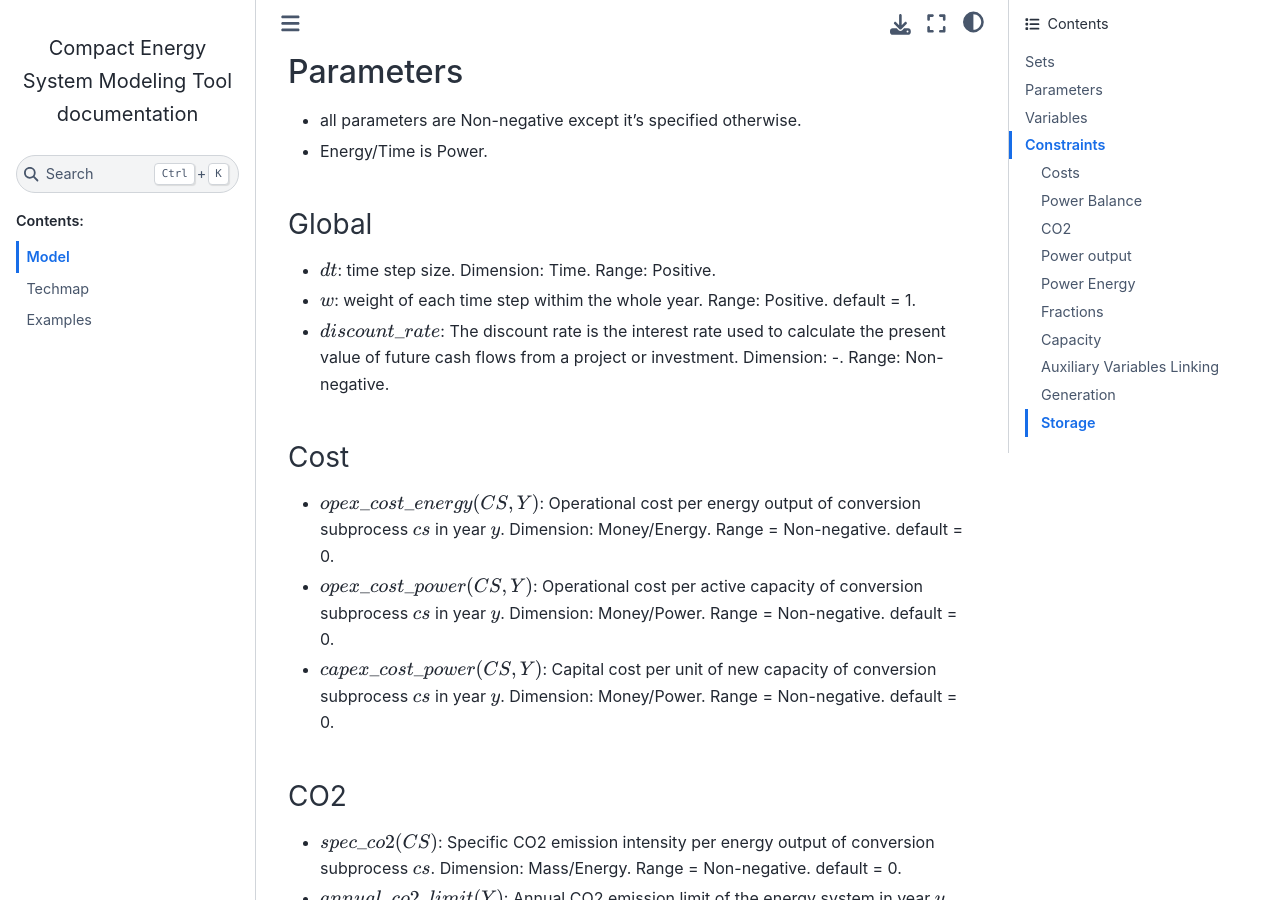
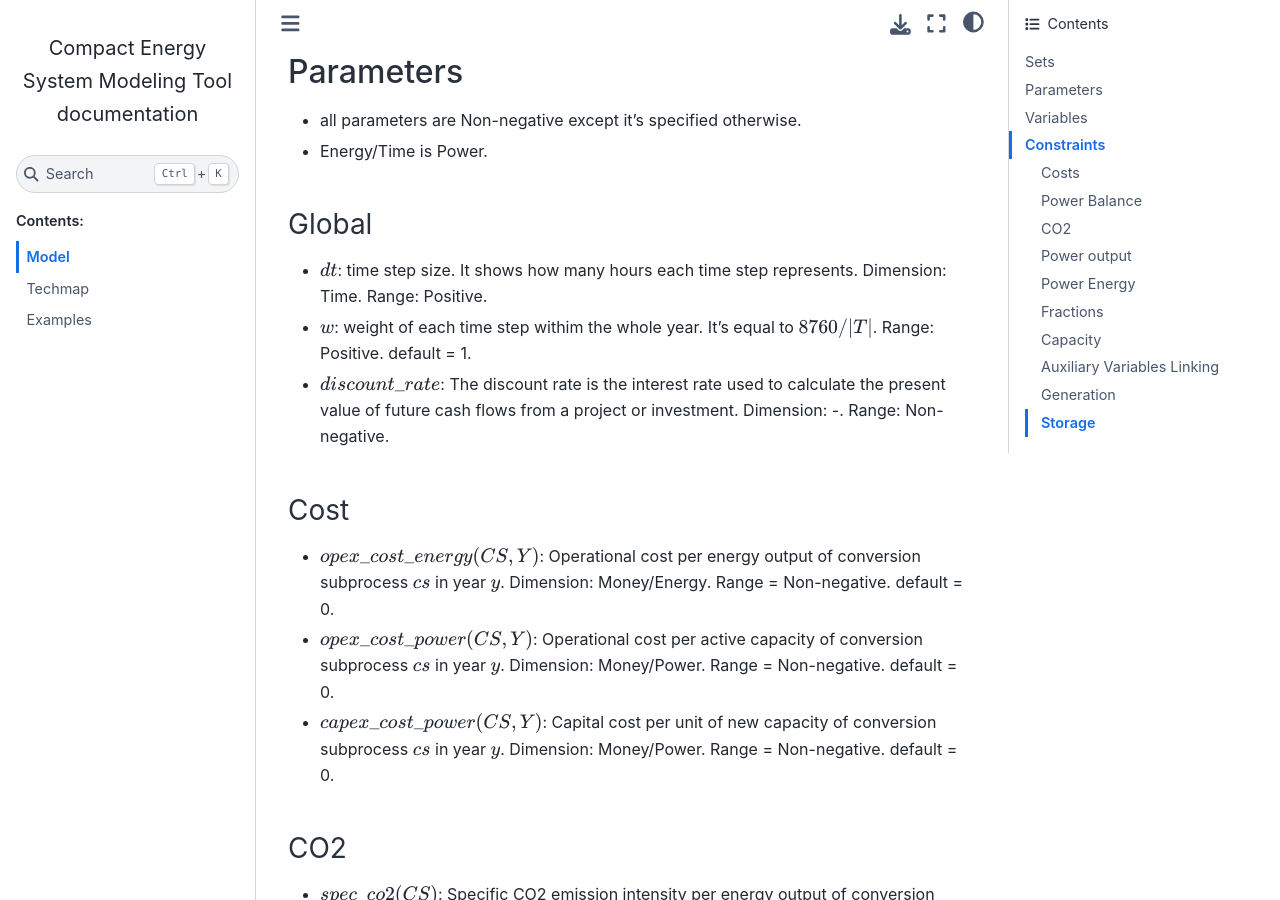
Before and after one commit to EINS-TUDa/CESM, a Sphinx documentation site: the page built from docs/source/model.rst, in a window 1280 px wide and 900 px high, scrolled down 437 px. Built offline with Sphinx 7.4.7 and the Sphinx Book theme 1.1.4, drawn with Linux system fonts in a browser that asks for light colours.

Commit message:
dt and w definitions completed

```diff
--- a/docs/source/model.rst
+++ b/docs/source/model.rst
@@ -17,8 +17,8 @@ Parameters
 
 Global
 ~~~~~~
-- :math:`dt`: time step size. Dimension: Time. Range: Positive.
-- :math:`w`: weight of each time step withim the whole year. Range: Positive. default = 1.
+- :math:`dt`: time step size. It shows how many hours each time step represents. Dimension: Time. Range: Positive.
+- :math:`w`: weight of each time step withim the whole year. It's equal to :math:`8760/|T|`. Range: Positive. default = 1.
 - :math:`discount\_rate`: The discount rate is the interest rate used to calculate the present value of future cash flows from a project or investment. Dimension: -. Range: Non-negative.
 
 
```
